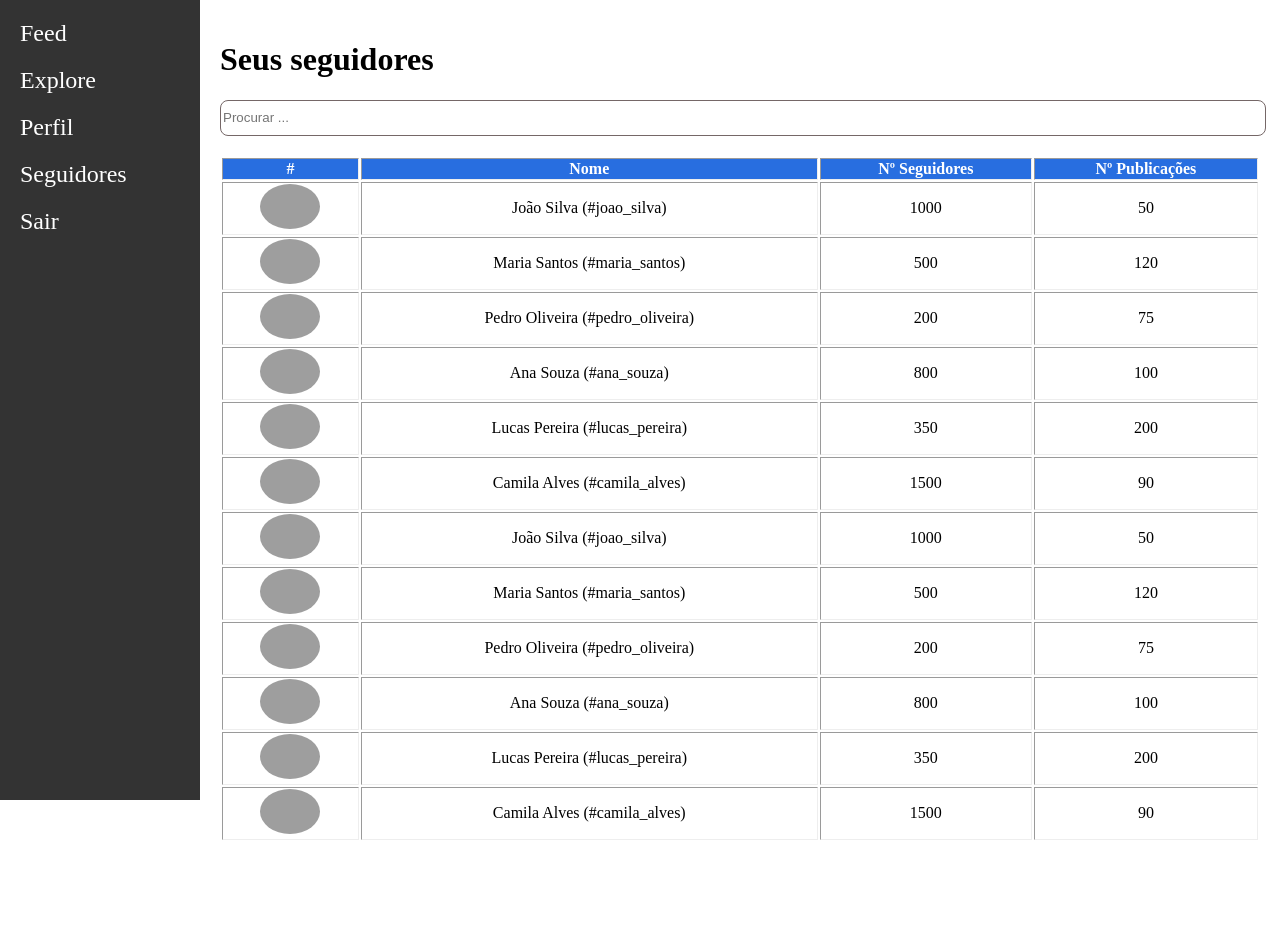
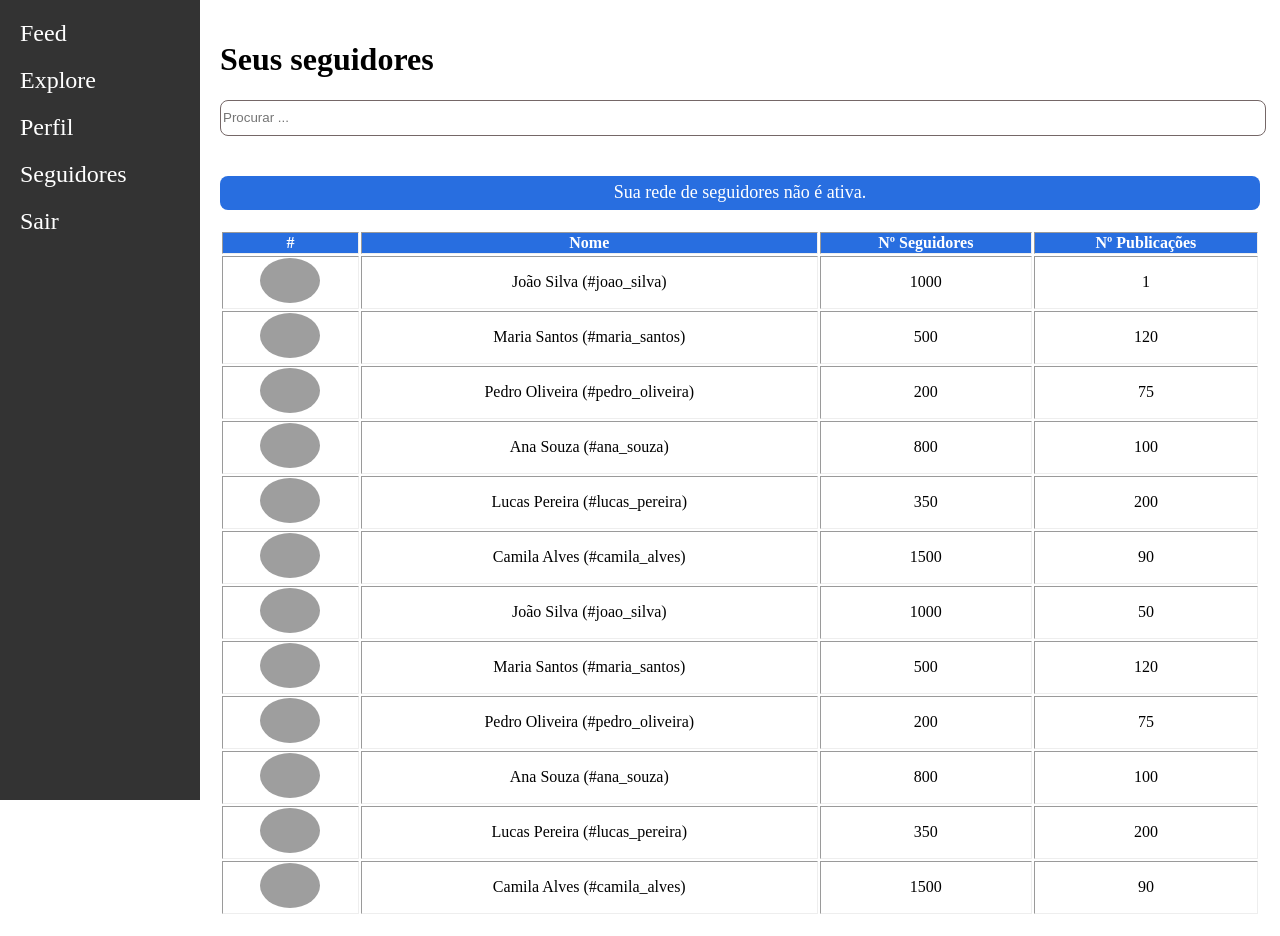
Before and after one commit to DEVinZucchetti/instagram_clone, a plain HTML site: page seguidores.html in a window 1280 px wide. Before the commit the page ends 862 px from the top, so only its background shows below. Drawn offline with Linux system fonts and the light colour scheme; grey boxes are pictures that could not be loaded.

Commit message:
adiciona metodo every e reduce

```diff
--- a/constantes/seguidores.js
+++ b/constantes/seguidores.js
@@ -3,7 +3,7 @@ export const seguidores = [
         url: 'https://img.freepik.com/fotos-gratis/pessoa-de-origem-indiana-se-divertindo_23-2150285283.jpg?w=740&t=st=1688598633~exp=1688599233~hmac=50bfd56c918c046b6a624c9abcff17dd937c453d73afd8d00b98a21ff177e72a',
         nome: 'João Silva',
         quantidade_seguidores: 1000,
-        quantidade_publicacoes: 50
+        quantidade_publicacoes: 1
     },
     {
         url: 'https://img.freepik.com/fotos-gratis/pessoa-de-origem-indiana-se-divertindo_23-2150285283.jpg?w=740&t=st=1688598633~exp=1688599233~hmac=50bfd56c918c046b6a624c9abcff17dd937c453d73afd8d00b98a21ff177e72a',
--- a/scripts/seguidores.js
+++ b/scripts/seguidores.js
@@ -1,33 +1,37 @@
 import { seguidores } from '../constantes/seguidores.js'
 
+const seguidoresFormatados = seguidores.map(seguidor => {
+    return {
+        ...seguidor,
+        apelido: "#" + seguidor.nome.toLowerCase().replace(" ", "_")
+            .normalize("NFD")
+            .replace(/[\u0300-\u036f]/g, '')
+    }
+})
 
 document.getElementById('form-pesquisa').addEventListener('submit', (event) => {
     event.preventDefault()
 
     const valorDigitadoPesquisa = document.getElementById('input-pesquisa').value
 
-    const seguidoresFiltrados = seguidores.filter((seguidor) => seguidor.nome === valorDigitadoPesquisa)
+    const seguidoresFiltrados = seguidoresFormatados.filter(
+        (seguidor) =>
+            seguidor.nome.toLowerCase() // deixa o nome caixa baixa
+                .includes(valorDigitadoPesquisa.toLowerCase())
+    )
 
     document.getElementById('corpo-tabela').innerHTML = ''
 
-
-    // continua amanha
-
-
+    gerarLinhasDaTabela(seguidoresFiltrados)
 })
 
 function criarLinhasTabela() {
+    gerarLinhasDaTabela(seguidoresFormatados)
+}
 
-    const seguidoresFormatados = seguidores.map(seguidor => {
-        return {
-            ...seguidor,
-            apelido: "#" + seguidor.nome.toLowerCase().replace(" ", "_")
-                .normalize("NFD")
-                .replace(/[\u0300-\u036f]/g, '')
-        }
-    })
+function gerarLinhasDaTabela(dados) {
 
-    seguidoresFormatados.map((seguidor) => {
+    dados.map((seguidor) => {
         const tr = document.createElement('tr') // <tr></tr>
 
         const tdFoto = document.createElement('td') // <td> </td>
@@ -55,4 +59,45 @@ function criarLinhasTabela() {
     })
 }
 
+function exibirObservacao() {
+    const seguidoresAtivos = seguidoresFormatados.every(
+        (seguidor) => seguidor.quantidade_publicacoes >= 20
+    )
+
+    if (seguidoresAtivos === true) {
+        document.getElementById('observation-message').innerText = "Parabéns ! Sua rede de seguidores é ativa."
+        document.getElementById('observation-message').classList.remove("disabled-message")
+    } else {
+        // seguidoresFormatados.filter(seguidor => seguidor.quantidade_publicacoes < 20)
+
+        document.getElementById('observation-message').innerText = "Sua rede de seguidores não é ativa."
+        document.getElementById('observation-message').classList.remove("disabled-message")
+    }
+
+}
+
+// ACUMULADOR = 0  -> 1 item
+// ACUMULADOR = 1  -> 1 item
+// ACUMULADOR = 1  -> 1 item
+// ACUMULADOR = 1  -> 1 item
+// ACUMULADOR = 1  -> 1 item
+// ACUMULADOR = 1  -> 1 item
+function quantidadeDePublicacoesSeguidores() {
+    const total = seguidoresFormatados.reduce((acumulador, itemDaVez) => {
+        return itemDaVez.quantidade_publicacoes + acumulador
+    }, 0)
+
+    console.log(total)
+
+    const nomes = seguidoresFormatados.reduce((acumulador, itemDaVez) => {
+        return acumulador  +  ','  + itemDaVez.nome
+    }, '')
+
+    console.log(nomes)
+
+}
+
+quantidadeDePublicacoesSeguidores()
+exibirObservacao()
+
 window.onload = criarLinhasTabela
--- a/seguidores.html
+++ b/seguidores.html
@@ -25,6 +25,10 @@
                 <input class="input-pesquisa" id="input-pesquisa" type="text" placeholder="Procurar ..." />
             </form>
 
+            <div class="observation-message disabled-message" id="observation-message">
+
+            </div>
+
             <table border="1" class="tabela-seguidores">
                 <thead>
                     <tr>
--- a/styles.css
+++ b/styles.css
@@ -177,3 +177,20 @@ td img {
     height: 32px;
     margin-bottom: 20px;
 }
+
+.observation-message {
+    width: 100%;
+    background-color: #286ee0;
+    height: 34px;
+    display: flex;
+    justify-content: center;
+    align-items: center;
+    border-radius: 8px;
+    font-size: 18px;
+    color: #FFF;
+    margin: 20px 0;
+}
+
+.disabled-message {
+    display: none
+}
```
